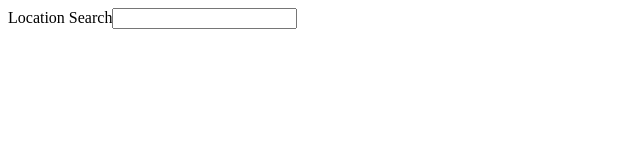
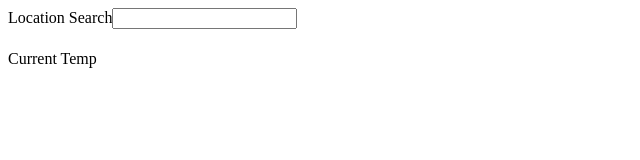
Before and after one commit to FraserACoutts/WeatherApp, a React (Create React App) app: page / in a window 1280 px wide. Shown: the top 160 px of the page, without its empty margins (0-640 px from the left). Built offline with nearby package versions, Linux system fonts and the light colour scheme.

Commit message:
added moment to the app to input the date on rendering the application

```diff
--- a/package.json
+++ b/package.json
@@ -7,6 +7,7 @@
     "@testing-library/react": "^9.3.2",
     "@testing-library/user-event": "^7.1.2",
     "axios": "^0.19.2",
+    "moment": "^2.26.0",
     "react": "^16.13.1",
     "react-dom": "^16.13.1",
     "react-scripts": "3.4.1"
--- a/src/components/App.js
+++ b/src/components/App.js
@@ -1,10 +1,11 @@
 import React from 'react';
 import axios from 'axios';
+import moment from 'moment';
 import Search from './Search';
 import CurrentTemp from './CurrentTemp';
 
 class App extends React.Component {
-    state = { forecasts: [], location: [], current: [] };
+    state = { forecasts: [], location: [], current: [], date: [] };
 
     onSearchSubmit = async (term) => {
         const response = await axios.get('http://api.weatherapi.com/v1/forecast.json', {
@@ -18,7 +19,8 @@ class App extends React.Component {
         this.setState({
             forecasts: response.data.forecast.forecastday,
             location: response.data.location,
-            current: response.data.current
+            current: response.data.current,
+            date: moment().format('MMMM Do')
         });
     };
 
@@ -26,7 +28,7 @@ class App extends React.Component {
         return (
             <div>
                 <Search onSubmit={this.onSearchSubmit} />
-                <CurrentTemp current={this.state.current} location={this.state.location} forecasts={this.state.forecasts} />
+                <CurrentTemp current={this.state.current} location={this.state.location} forecasts={this.state.forecasts} date={this.state.date} />
             </div>
         );
     }
--- a/src/components/CurrentTemp.js
+++ b/src/components/CurrentTemp.js
@@ -1,19 +1,29 @@
 import React from 'react';
 
-const CurrentTemp = ({ current, location, forecasts }) => {
+const CurrentTemp = ({ current, location, forecasts, date }) => {
     console.log(current);
     console.log(location);
     console.log(forecasts);
 
     const image = forecasts.map((forecast) => {
-        return <img src={forecast.day.condition.icon} />;
+        return (
+            <div>
+                <img alt={forecast.text} key={forecast.date_epoch} src={forecast.day.condition.icon} />
+                <p>{forecast.day.condition.text}</p>
+            </div>
+        );
     });
 
     return (
         <div>
-            <h1>{location.name} {location.country}</h1>
-            <p>{current.temp_c}</p>
-            {image[0]}
+            <div>
+                <h1>{location.name} {location.country}</h1>
+                {date}
+            </div>
+            <div>
+                {image[0]}
+                <p>Current Temp {current.temp_c}</p>
+            </div>
         </div>
     );
 };
```
Also changed, not shown: 1 other file (tests, documents, lock files or other folders).
